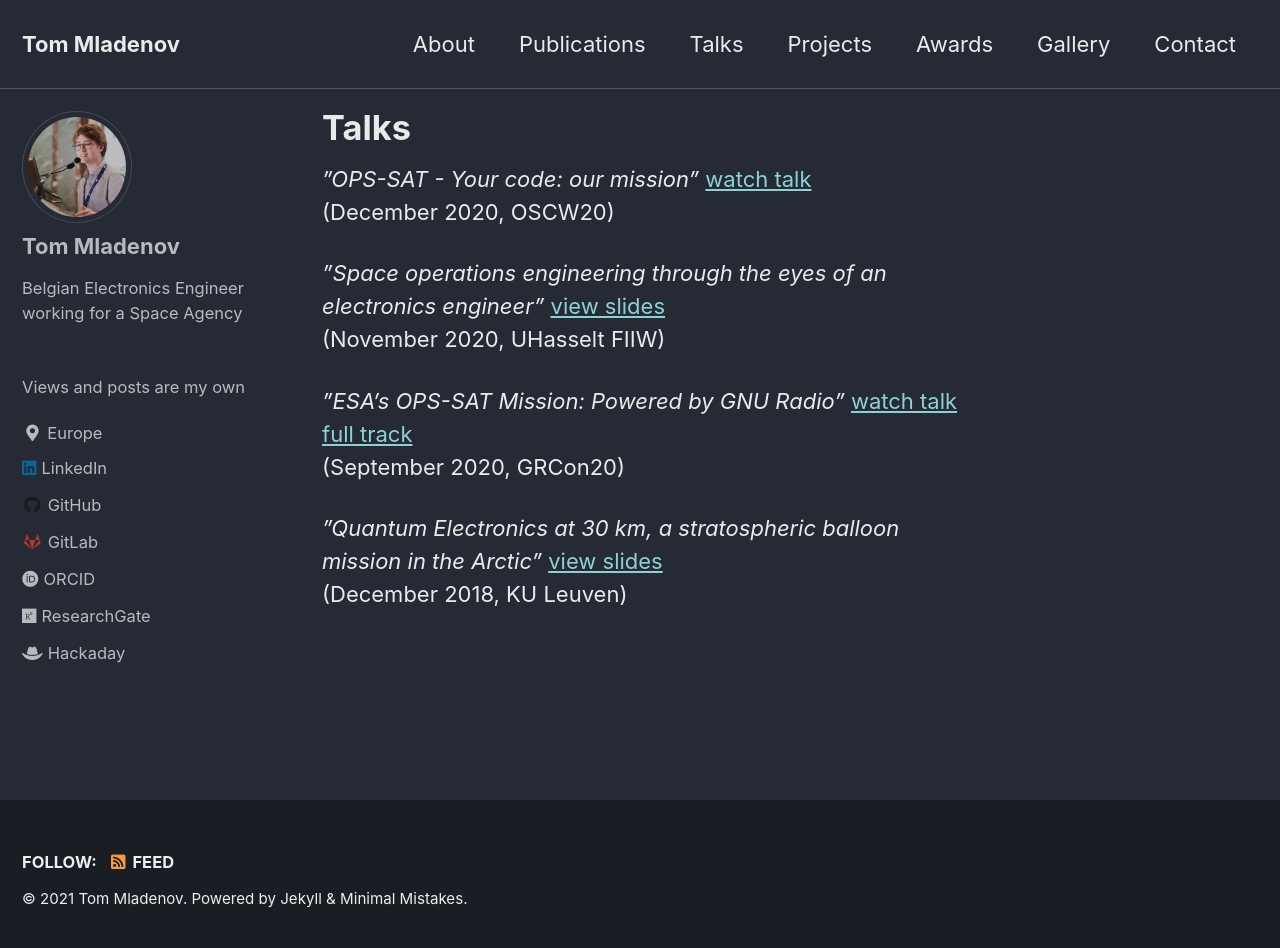
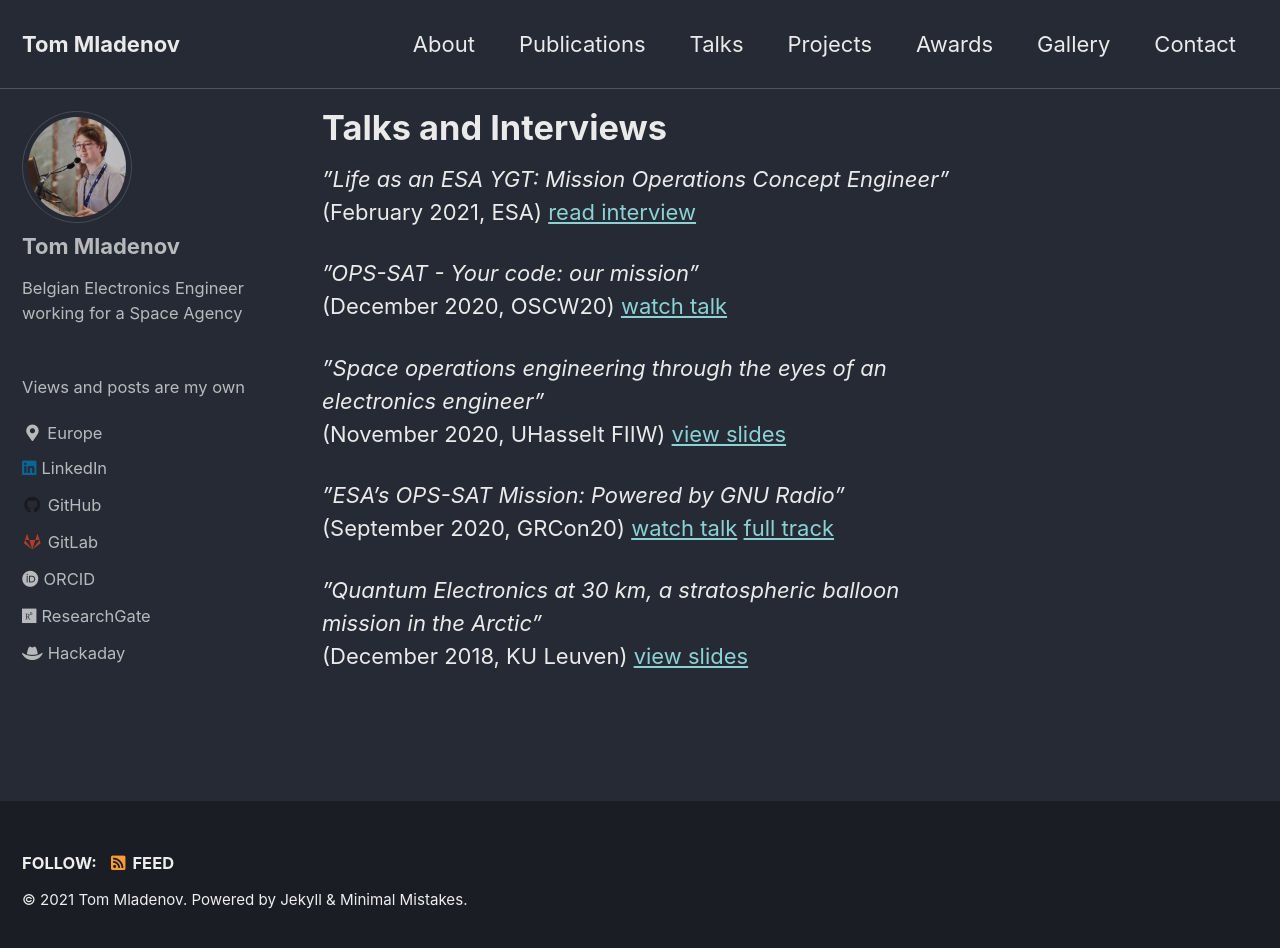
Before and after one commit to TomMladenov/tommladenov.github.io, a Jekyll site: the page built from _pages/talks.md, in a window 1280 px wide and 955 px high. Shown: the top 948 px of the window. Built offline with Jekyll 4.4.1, drawn with Linux system fonts in a browser that asks for light colours; cached includes are drawn as plain includes.

Commit message:
Add interview material

```diff
--- a/_pages/talks.md
+++ b/_pages/talks.md
@@ -1,18 +1,20 @@
 ---
-title: "Talks"
+title: "Talks and Interviews"
 permalink: /talks/
 author_profile: true
 layout: single
 ---
 
-*”OPS-SAT - Your code: our mission"* [watch talk](https://www.youtube.com/watch?v=WUinXX2jM-U)<br/>
-(December 2020, OSCW20)
+*”Life as an ESA YGT: Mission Operations Concept Engineer"* <br/>
+(February 2021, ESA) <a href="https://www.esa.int/About_Us/Careers_at_ESA/Life_as_an_ESA_YGT_Mission_Operations_Concept_Engineer" target="_blank">read interview</a>
 
-*”Space operations engineering through the eyes of an electronics engineer"* [view slides](/media/talks/ops_engineering_mladenov_20201112.pdf)<br/>
-(November 2020, UHasselt FIIW)
+*”OPS-SAT - Your code: our mission"* <br/>(December 2020, OSCW20) <a href="https://www.youtube.com/watch?v=WUinXX2jM-U" target="_blank">watch talk</a>
 
-*”ESA's OPS-SAT Mission: Powered by GNU Radio"* [watch talk](https://www.youtube.com/watch?v=qByw7sJz720) [full track](https://youtu.be/sFqIkXxhc14?t=11089)<br/>
-(September 2020, GRCon20)
+*”Space operations engineering through the eyes of an electronics engineer"* <br/>(November 2020, UHasselt FIIW) [view slides](/media/talks/ops_engineering_mladenov_20201112.pdf)
+<br/>
 
-*”Quantum Electronics at 30 km, a stratospheric balloon mission in the Arctic"* [view slides](/media/talks/quantum_elecs_20181207.pdf)<br/>
-(December 2018, KU Leuven)
+*”ESA's OPS-SAT Mission: Powered by GNU Radio"* <br/>(September 2020, GRCon20) [watch talk](https://www.youtube.com/watch?v=qByw7sJz720) [full track](https://youtu.be/sFqIkXxhc14?t=11089)
+<br/>
+
+*”Quantum Electronics at 30 km, a stratospheric balloon mission in the Arctic"* <br/>(December 2018, KU Leuven) [view slides](/media/talks/quantum_elecs_20181207.pdf)
+<br/>
```
Also changed, not shown: index.md (+1 -2 lines), img/media/media_ygt.png (added).
